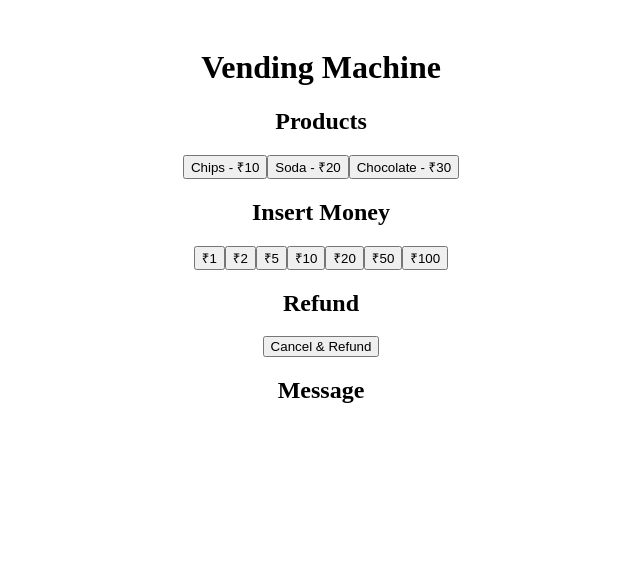
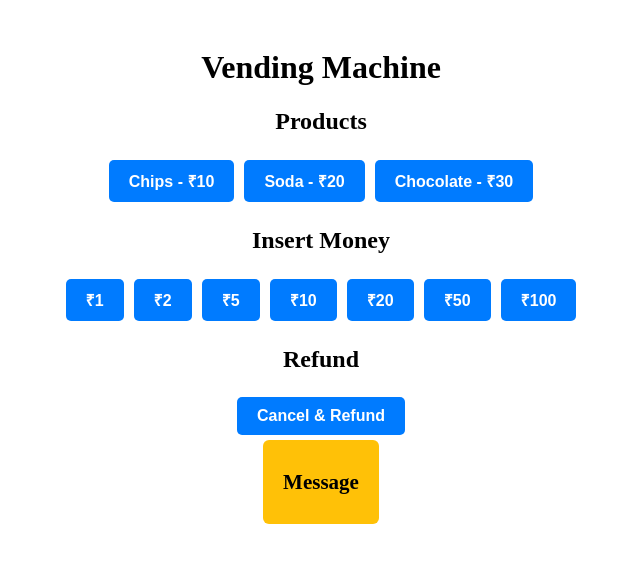
Before and after one commit to Touqeer001/Vending-Machine, a React (Vite) app: page / in a window 1280 px wide. Shown: the top 562 px of the page, without its empty margins (319-959 px from the left). Built offline with nearby package versions, Linux system fonts and the light colour scheme.

Commit message:
added handle select product functionality

```diff
--- a/src/Components/ProductList.jsx
+++ b/src/Components/ProductList.jsx
@@ -1,10 +1,11 @@
 import React, { useContext } from "react";
 import { ProductContext } from "../ContextApi/ProductContext";
+import "../global.css"
 
 const ProductList = ({ products, setMessage }) => {
   const { setSelectedProduct } = useContext(ProductContext);
 
-  const handleSelectProduct = (product) => {
+  const handleClick = (product) => {
     setSelectedProduct(product);
     setMessage(`You selected ${product.name}. Insert ₹${product.price}.`);
   };
@@ -13,7 +14,7 @@
     <div>
       <h2>Products</h2>
       {products.map((product) => (
-        <button key={product.id} onClick={() => handleSelectProduct(product)}>
+        <button className="btn" key={product.id} onClick={() => handleClick(product)}>
           {product.name} - ₹{product.price}
         </button>
       ))}
```
